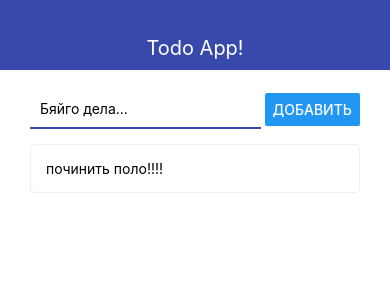
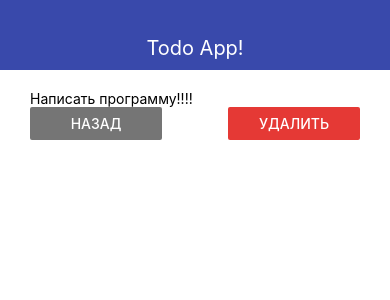
Before and after one commit to voloshchik/RN-TODO, a React Native app: screen / in a window 390 px wide. Shown: the top 300 px of the page. Built offline with nearby package versions, Linux system fonts and the light colour scheme.

Commit message:
27 style button

```diff
--- a/App.js
+++ b/App.js
@@ -9,9 +9,13 @@
     {
       id: "1",
       title: "починить поло!!!!"
+    },
+    {
+      id: "2",
+      title: "Написать программу!!!!"
     }
   ]);
-  const [todoId, setTodiId] = useState(null);
+  const [todoId, setTodiId] = useState("2");
   const addTodo = title => {
     setTodos(prev => [
       ...prev,
--- a/src/screens/TodoScreen.js
+++ b/src/screens/TodoScreen.js
@@ -5,9 +5,29 @@
   return (
     <View>
       <Text>{todo.title}</Text>
-      <Button title="Назад" onPress={goBack} />
+      <View style={styles.buttons}>
+        <View style={styles.button}>
+          <Button title="Назад" onPress={goBack} color="#757575" />
+        </View>
+        <View style={styles.button}>
+          <Button
+            title="Удалить"
+            color="#e53935"
+            onPress={goBack}
+            onPress={() => console.log("delete")}
+          />
+        </View>
+      </View>
     </View>
   );
 };
-const styles = StyleSheet.create({});
+const styles = StyleSheet.create({
+  buttons: {
+    flexDirection: "row",
+    justifyContent: "space-between"
+  },
+  button: {
+    width: "40%"
+  }
+});
 export default TodoSreen;
```
